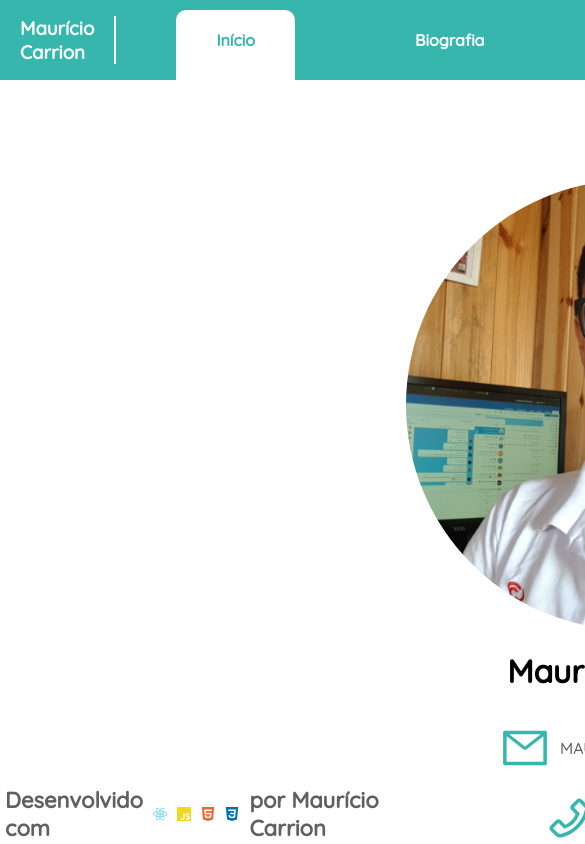
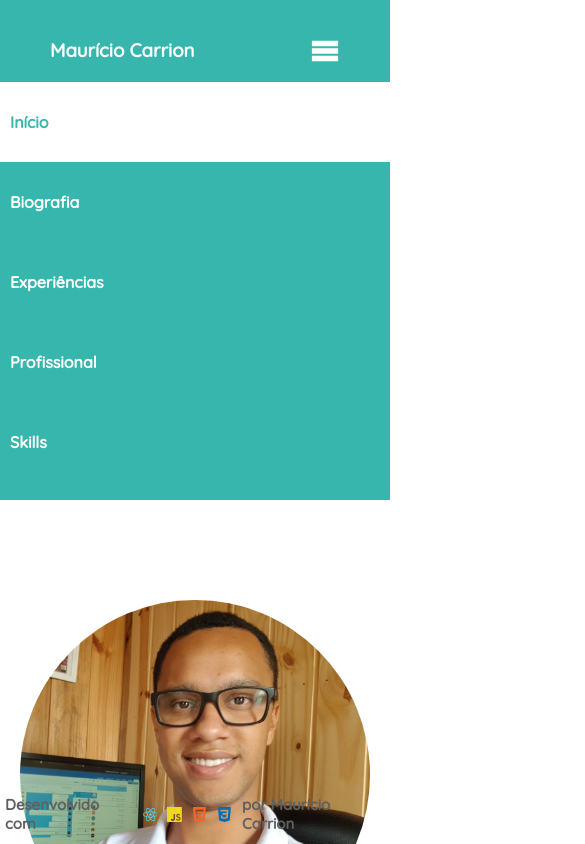
Before and after one commit to Mauricio-Carrion/Web-Curriculum-Mauricio-Carrion, a React (Create React App) app: page / in a window 390 px wide. Shown: the top 844 px of the page, 585 px wide, since content can reach past the window. Built offline with nearby package versions, Linux system fonts and the light colour scheme.

Commit message:
trabalhando responsividade

```diff
--- a/src/App.css
+++ b/src/App.css
@@ -29,6 +29,7 @@ body {
     "header"
     "body"
     "footer";
+  transition: all 0.5s;
 }
 
 .header {
@@ -37,6 +38,14 @@ body {
   align-items: center;
   justify-content: center;
   background-color: #37B6AE;
+}
+
+.smallHeader {
+  grid-template-rows: 80px 1fr 50px !important;
+}
+
+.noneNav {
+  display: none !important;
 }
 
 .header h3 {
@@ -59,20 +68,13 @@ body {
 
 .nav {
   display: flex;
-  flex-direction: row;
-  justify-content: space-between;
-  align-items: center;
-  height: 100%;
-}
-
-.nav li {
-  margin: 0 40px;
+  justify-content: center;
 }
 
 .nav a {
   color: #fff;
   font-weight: 700;
-  padding: 20px 40px 30px 40px;
+  padding: 30px 30px;
   border-radius: 10px 10px 0 0;
 }
 
@@ -105,6 +107,12 @@ body {
   margin: 0 5px;
 }
 
+.iconWhite {
+  display: none;
+  color: #fff;
+  font-size: 30px;
+}
+
 .react {
   color: #5ED3F3;
 }
@@ -120,3 +128,55 @@ body {
 .css {
   color: #026EB4
 }
+
+@media(max-width:830px) {
+  .nav a {
+    padding: 30px 10px;
+  }
+}
+
+
+@media(max-width:580px) {
+  .footer {
+    font-size: 15px;
+  }
+
+  .nav {
+    flex-direction: column;
+  }
+
+  .nav a {
+    border-radius: 0;
+  }
+
+  .App {
+    grid-template-rows: 500px 1fr 50px;
+  }
+
+  .header {
+    flex-direction: column;
+    align-items: inherit;
+  }
+
+  .header h3 {
+    border-right: none;
+    align-self: center;
+    margin: 20px 0;
+  }
+
+  .iconWhite {
+    display: block;
+    color: #fff;
+    font-size: 30px;
+    cursor: pointer;
+  }
+
+  .header div {
+    display: flex;
+    flex-direction: row;
+    align-items: center;
+    justify-content: space-between;
+    margin: 0 50px;
+  }
+
+}
--- a/src/App.jsx
+++ b/src/App.jsx
@@ -4,43 +4,45 @@ import { BrowserRouter as Router, NavLink } from 'react-router-dom'
 import Routes from './Routes'
 import { FaReact } from 'react-icons/fa'
 import { SiJavascript, SiHtml5, SiCss3 } from 'react-icons/si'
+import { ImMenu } from 'react-icons/im'
 
 function App() {
+  const handleToggle = () => {
+    const app = document.querySelector('.App')
+    const nav = document.querySelector('.nav')
+
+    nav.classList.toggle('noneNav')
+    app.classList.toggle('smallHeader')
+  }
+
   return (
     <div className="App">
       <Router>
         <header className="header">
+          <div>
             <h3>Maurício Carrion</h3>
+            <ImMenu className='iconWhite' onClick={handleToggle} />
+          </div>
           <nav className="nav">
-            <li>
             <NavLink to='/'>
               Início
             </NavLink>
-            </li>
 
-            <li>
             <NavLink to='/biografia'>
               Biografia
             </NavLink>
-            </li>
 
-            <li>
             <NavLink to='/experiencias'>
               Experiências
             </NavLink>
-            </li>
 
-            <li>
             <NavLink to='/formacao'>
               Profissional
             </NavLink>
-            </li>
 
-            <li>
             <NavLink to='/skills'>
               Skills
             </NavLink>
-            </li>
           </nav>
         </header>
 
--- a/src/components/Inicio.css
+++ b/src/components/Inicio.css
@@ -38,3 +38,10 @@
     flex-direction: column;
   }
 }
+
+@media(max-width:830px) {
+  .inicioImg {
+    width: 350px;
+    border-radius: 100%;
+  }
+}
```
Lines whose indentation alone changed are shown as unchanged.
